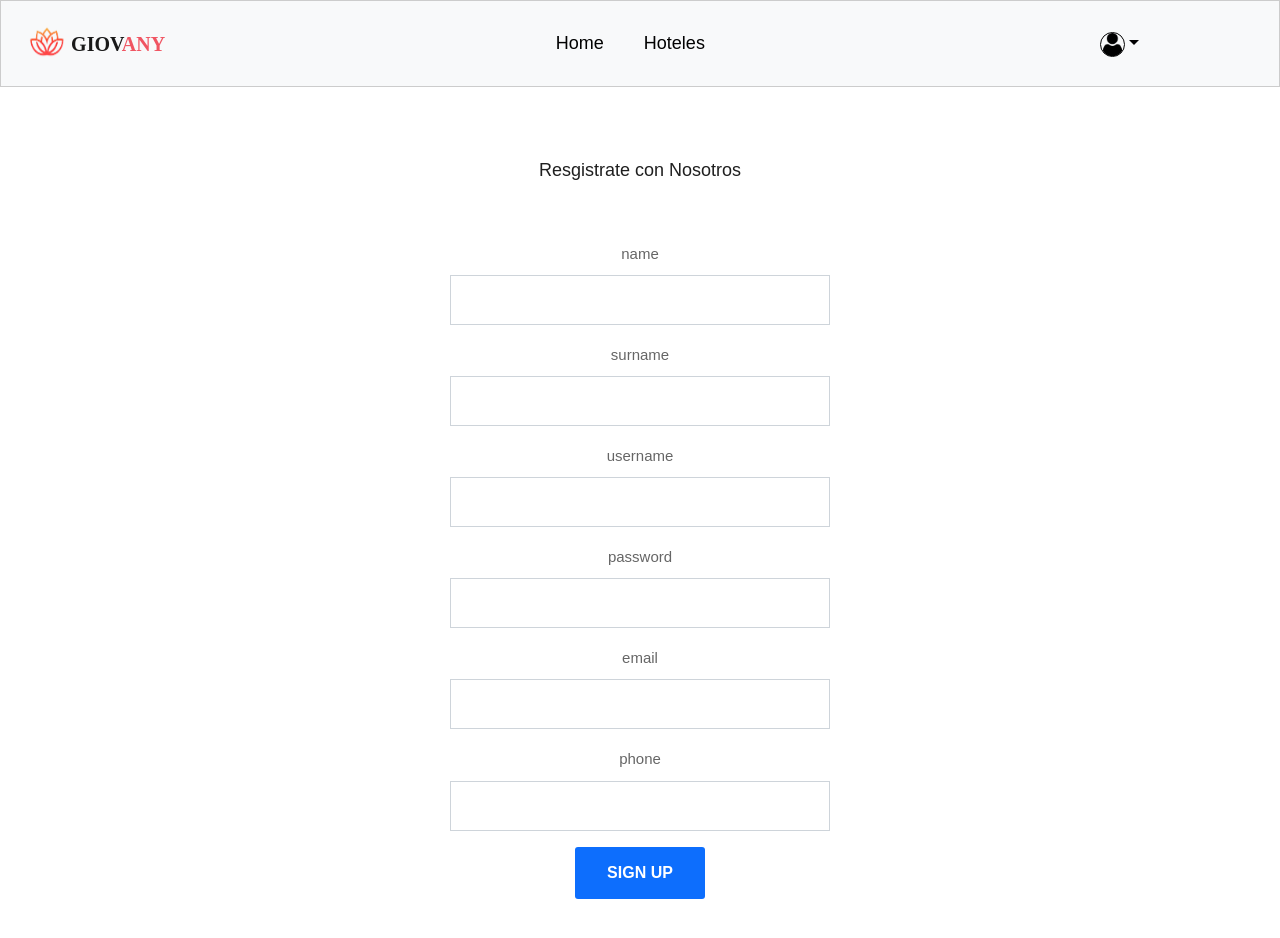
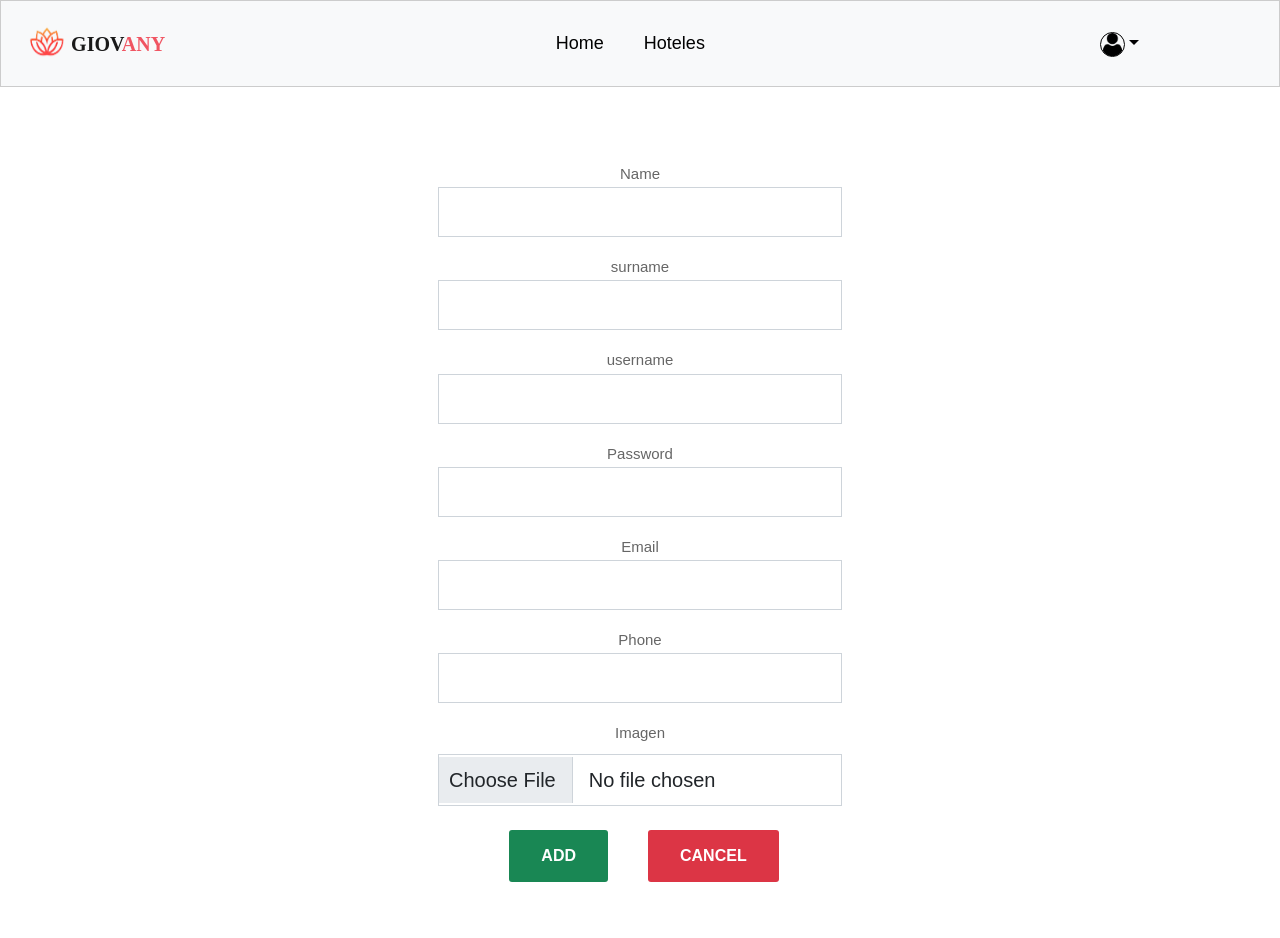
Before and after one commit to jmorales-2021186/IN6AV-G_Hoteles, a React (Vite) app in the folder gestor-de-hoteles-react/: page /register in a window 1280 px wide. Shown: the top 938 px of the page. Built offline with nearby package versions, Linux system fonts and the light colour scheme; a web font is replaced by a local one.

Commit message:
Se agrego vist usuarios

```diff
--- a/gestor-de-hoteles-react/src/Index.jsx
+++ b/gestor-de-hoteles-react/src/Index.jsx
@@ -27,7 +27,7 @@ export const Index = () => {
 
     const [loggedIn, setLoggedIn] = useState(false)
     const [dataUser, setDataUser] = useState({
-        _id: '',
+        id: '',
         name: "",
         username: "",
         role: "",
--- a/gestor-de-hoteles-react/src/pages/Hoteles/HotelesPage.jsx
+++ b/gestor-de-hoteles-react/src/pages/Hoteles/HotelesPage.jsx
@@ -67,6 +67,11 @@ export const HotelesPage = () => {
                         </div>
                     </div>
 
+
+                    <div className="centrar">
+
+                        <div className='input-group mb-3'>
+
                             <input
                                 className="form-control me-2"
                                 type="search"
@@ -75,9 +80,7 @@ export const HotelesPage = () => {
                                 value={busqueda}
                                 onChange={handleChange}
                             />
-
-                    <div className="centrar">
-
+                        </div>
                         {dataUser.role === 'ADMIN' ? (
                             <>
                                 <Link to='/addHotel' className="btn btn-warning" >Nuevo Hotel</Link>
--- a/gestor-de-hoteles-react/src/pages/InfoUserPage.jsx
+++ b/gestor-de-hoteles-react/src/pages/InfoUserPage.jsx
@@ -6,16 +6,41 @@ import axios from 'axios'
 
 export const InfoUserPage = () => {
 
-    const { dataUser } = useContext(NombreContexto)
+
+    const navigate = useNavigate()
+    const { dataUser, setLoggedIn, setDataUser } = useContext(NombreContexto)
     const [user, setUser] = useState([])
 
     const getUser = async () => {
         try {
-            const { data } = await axios(`http://localhost:3418/user/getUserr/${dataUser._id}`)
+            console.log(dataUser);
+            const { data } = await axios(`http://localhost:3418/user/getUserr/${dataUser.id}`)
             console.log(data);
+            setUser(data.userExist)
         } catch (e) {
             console.log(e);
         }
+    }
+
+    const eliminarCuenta = async (id) => {
+        try {
+            let c = confirm('Seguro que quiere eliminar su cuenta?')
+            if (c) {
+                const { data } = await axios.delete(`http://localhost:3418/user/delete/${id}`)
+                console.log(data.message);
+                cerrar()
+            }
+
+        } catch (e) {
+            console.log(e);
+        }
+    }
+
+    const cerrar = ()=>{
+        localStorage.clear()
+        setLoggedIn(false)
+        setDataUser({})
+
     }
 
 
@@ -24,11 +49,20 @@ export const InfoUserPage = () => {
     return (
         <>
             <NavBar />
-            <div class="card" style="width: 18rem;">
-                <img src="..." class="card-img-top" alt="..."/>
+            <div style={{ display: 'flex', justifyContent: 'center', alignItems: 'center' }}>
+
+                <div className="card" style={{ width: '18rem', marginTop: '200px ' }}>
+                    <img crossOrigin="anonymous" src={`http://localhost:3418/user/getImage/${user.image}`} className="card-img-top" alt="..." />
                     <div class="card-body">
-                        <p class="card-text">Some quick example text to build on the card title and make up the bulk of the card's content.</p>
+                        <h5 class="card-title">{user.name} {user.surname}</h5>
+                        <h6 class="card-subtitle mb-2 text-muted">Card subtitle</h6>
+                        <p class="card-text">{user.email}</p>
+                        <p class="card-text">{user.phone}</p>
+
+                        <Link to='/' style={{ width: '200px', marginLeft: '15px' }} className='btn btn-danger' onClick={() => eliminarCuenta(user._id)}>Eliminar Cuenta</Link>
+                        <Link style={{ width: '200px', marginLeft: '15px', marginTop: '15px' }} className='btn btn-warning'>Editar Cuenta</Link>
                     </div>
+                </div>
             </div>
         </>
     )
--- a/gestor-de-hoteles-react/src/pages/RegisterPage.jsx
+++ b/gestor-de-hoteles-react/src/pages/RegisterPage.jsx
@@ -1,12 +1,141 @@
-import React from 'react'
+import React, {useState, useEffect, useContext} from 'react'
+import {Link, useNavigate} from 'react-router-dom'
 import { Form } from '../components/Form'
 import { NavBar } from '../components/NavBar'
+import axios from 'axios'
 
 export const RegisterPage = () => {
+
+    const navigate = useNavigate()
+    const [userAdmin, setUserAdmin] = useState([])
+    const [archivos, setArchivos] = useState()
+
+    const subirArchivos = (e) => {
+        const f = new FormData();
+        f.append('image', e.target.files[0])
+        setArchivos(f)
+    }
+
+    const getAdmin = async () => {
+        try {
+            const { data } = await axios('http://localhost:3418/user/seeUsersAdmin')
+            console.log(data.message);
+            setUserAdmin(data.userGet)
+        } catch (e) {
+            console.log(e);
+        }
+    }
+
+
+    const register = async () => {
+        try {
+            let user = {
+                name: document.getElementById('inputName').value,
+                surname: document.getElementById('inputSurname').value,
+                username: document.getElementById('inputUser').value,
+                password: document.getElementById('inputPassword').value,
+                email: document.getElementById('inputEmail').value,
+                phone: document.getElementById('inputPhone').value
+            }
+
+            const { data } = await axios.post(
+                'http://localhost:3418/user/register',
+                user
+            )
+
+            console.log(data.user._id);
+
+            //Mensaje satisfactorio
+            alert(data.message)
+
+             await addImg(data.user._id)
+             navigate('/login')
+         } catch (e) {
+            console.log(e);
+        }
+    }
+
+    const addImg = async (admin) => {
+        try {
+
+            const { data } = await axios(`http://localhost:3418/user/getUserr/${admin}`)
+            console.log('hola');
+            console.log(data.userExist._id)
+           await agregarLaImg(data.userExist._id)
+
+        } catch (e) {
+            console.log(e);
+        }
+    }
+
+    const agregarLaImg = async (admin) => {
+        try {
+            console.log('aQUIDS');
+            console.log(admin)
+
+             await axios.put(`http://localhost:3418/user/uploadImage/${admin}`,
+                archivos,
+                { headers: { 'Content-Type': 'multipart/form-data' } }
+            )
+        } catch (e) {
+            console.log(e);
+        }
+    }
+
     return (
         <>
             <NavBar />
+
             <div className='contenedores'>
+                <form className="m-5 text-center">
+
+                    <div className="mb-3">
+                        <label htmlFor="inputName" className="form-labler">Name</label>
+                        <input type="text" className="form-control" id="inputName" required />
+                    </div>
+
+                    <div className="mb-3">
+                        <label htmlFor="inputSurname" className="form-labler">surname</label>
+                        <input type="text" className="form-control" id="inputSurname" required />
+                    </div>
+
+                    <div className="mb-3">
+                        <label htmlFor="inputUser" className="form-labler">username</label>
+                        <input type="text" className="form-control" id="inputUser" required />
+
+                    </div>
+
+                    <div className="mb-3">
+                        <label htmlFor="inputPassword" className="form-labler">Password</label>
+                        <input type="password" className="form-control" id="inputPassword" required />
+                    </div>
+
+                    <div className="mb-3">
+                        <label htmlFor="inputEmail" className="form-labler">Email</label>
+                        <input type="password" className="form-control" id="inputEmail" required />
+                    </div>
+
+                    <div className="mb-3">
+                        <label htmlFor="inputPhone" className="form-labler">Phone</label>
+                        <input type="tel" className="form-control" id="inputPhone" required />
+                    </div>
+
+                    <div>
+                        <label htmlFor="inputImage" class="form-label">Imagen</label>
+                        <input style={{ padding: '10px' }} class="form-control form-control-lg" id="inputImage" type="file" onChange={subirArchivos}/>
+                    </div>
+
+                    <Link to='' onClick={register}>
+                        <button className="btn btn-success m-4" > ADD </button>
+                    </Link>
+                    {/* parametro.preventDefault(); mps sirve para refrescar los datos en la tabla de products */}
+                    <Link to='/hoteles'>{/* Regresar */}
+                        <button className="btn btn-danger m-3" >Cancel</button>
+                    </Link>
+
+                </form>
+            </div>
+            {/* <div className='contenedores'>
                 <Form
                     parametro1={'name'}
                     parametro2={'surname'}
@@ -18,7 +147,7 @@ export const RegisterPage = () => {
                     url='register'
                 />
 
-            </div>
+            </div> */}
 
         </>
     )
--- a/gestor-de-hoteles-react/src/pages/Users/UserClient.jsx
+++ b/gestor-de-hoteles-react/src/pages/Users/UserClient.jsx
@@ -27,11 +27,12 @@ export const UserClient = () => {
                         <th scope="col">Email</th>
                         <th scope="col">Phone</th>
                         <th scope="col">Role</th>
+                        <th>image</th>
                     </tr>
                 </thead>
                 <tbody>
                     {
-                        userClient.map(({ name, surname, email, phone, role }, i) => {
+                        userClient.map(({ name, surname, email, phone, role, image }, i) => {
                             return (
                                 <>
                                     <tr key={i}>
@@ -41,6 +42,7 @@ export const UserClient = () => {
                                         <td>{email}</td>
                                         <td>{phone}</td>
                                         <td>{role}</td>
+                                        <td> <img crossOrigin="anonymous" src={`http://localhost:3418/user/getImage/${image}`} style={{width: '50px', height: '50px', borderRadius: '20px'}}/> </td>
                                     </tr>
 
                                 </>
```
Also changed, not shown: 11 other files (tests, documents, lock files or other folders). Lines whose indentation alone changed are shown as unchanged.
